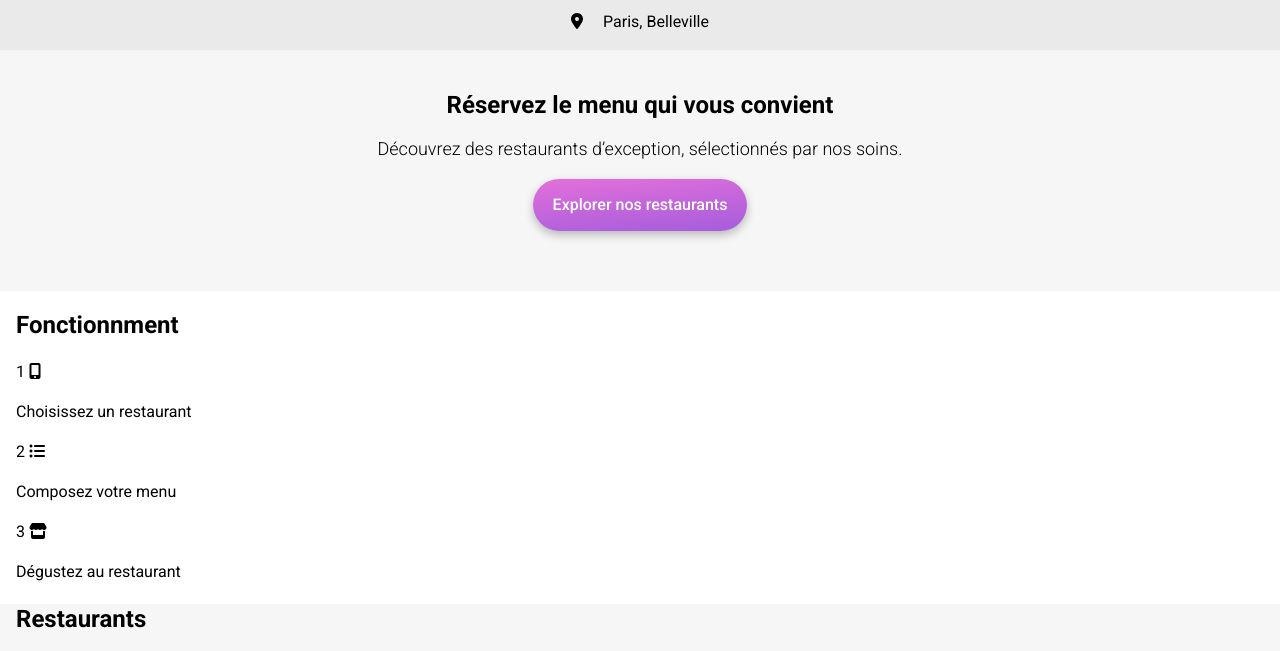
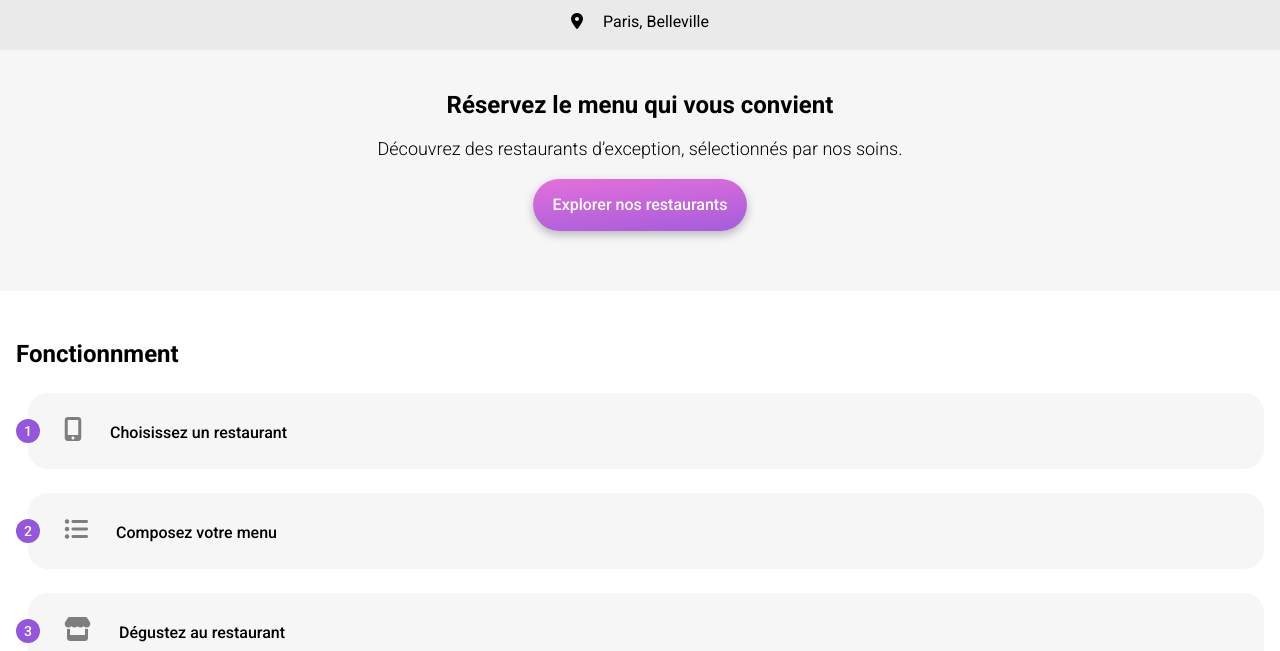
Before and after one commit to JeanBaptisteCalzia/ohmyfood, a website: page index.html in a window 1280 px wide. Shown: the part 72-723 px from the top of the page. Drawn offline with Linux system fonts and the light colour scheme; grey boxes are pictures that could not be loaded; a web font is replaced by a local one.

Commit message:
Add Functioning section styles

```diff
--- a/sass/base/_typography.scss
+++ b/sass/base/_typography.scss
@@ -42,6 +42,7 @@ h2 {
   font-size: $font-size-lg;
   font-weight: $font-weight-bold;
   line-height: $line-height-heading;
+  margin: rem(0) 0 rem(24) 0;
 }
 
 h3 {
--- /dev/null
+++ b/sass/components/_func.scss
@@ -0,0 +1,41 @@
+// -----------------------------------------------------------------------------
+// This file contains Func styles
+// -----------------------------------------------------------------------------
+.func {
+  position: relative;
+  background-color: $color-light-gray;
+  border-radius: rem(20);
+  padding: rem(24);
+  margin-bottom: rem(24);
+  margin-left: rem(12);
+
+  i {
+    color: $color-medium-gray;
+    font-size: rem(24);
+    margin-right: rem(24);
+    margin-left: rem(12);
+    display: inline-block;
+  }
+
+  &__number {
+    position: absolute;
+    left: rem(-12);
+    top: calc(50% - 12px);
+    display: inline-block;
+    font-weight: $font-weight-semibold;
+    font-size: rem(14);
+    padding-top: rem(2);
+    text-align: center;
+    border-radius: rem(50);
+    background-color: $brand-primary;
+    color: $color-body;
+    width: rem(24);
+    height: rem(24);
+  }
+
+  &__title {
+    display: inline-block;
+    font-weight: $font-weight-semibold;
+    margin: 0;
+  }
+}
--- /dev/null
+++ b/sass/layout/_functioning.scss
@@ -0,0 +1,9 @@
+// -----------------------------------------------------------------------------
+// This file contains Functioning styles
+// -----------------------------------------------------------------------------
+.functioning {
+  .wrapper {
+    padding-top: rem(48);
+    padding-bottom: rem(68);
+  }
+}
--- a/sass/main.scss
+++ b/sass/main.scss
@@ -10,8 +10,10 @@
 @import "./layout/header";
 @import "./layout/location";
 @import "./layout/hero";
+@import "./layout/functioning";
 
 @import "./components/buttons";
+@import "./components/func";
 
 @import "./pages/home";
 
--- a/sass/utils/_variables.scss
+++ b/sass/utils/_variables.scss
@@ -47,6 +47,7 @@ $color-body: #fff;
 $color-white: #fff;
 $color-light-gray: #f6f6f6;
 $color-gray: #eaeaea;
+$color-medium-gray: #7e7e7e;
 $color-dark: #353535;
 $color-black: #000;
 
```
Also changed, not shown: assets/css/style.css, 1 other file.
